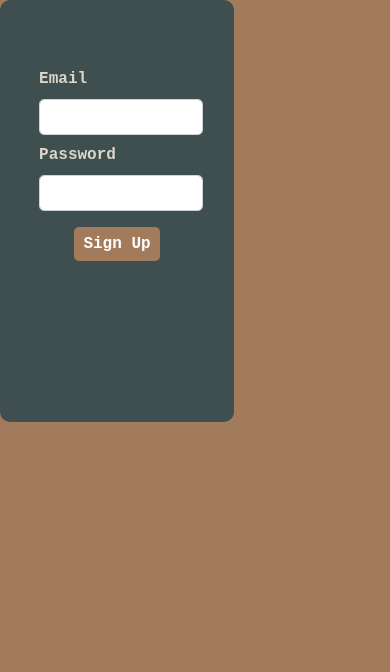
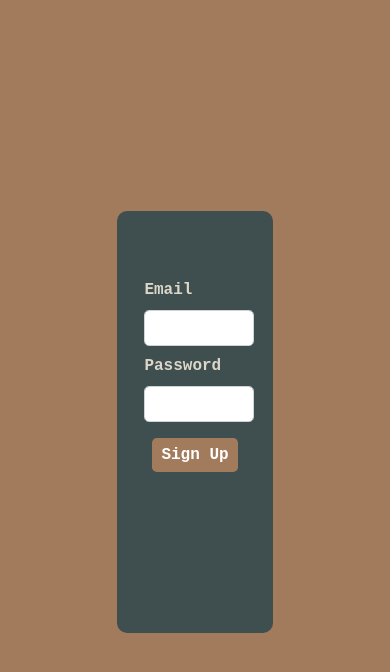
Before and after one commit to AbdallahNagy/Full-Stack-TODO-App, an Angular app in the folder front-end/: page / in a window 390 px wide. Shown: the top 672 px of the page. Built offline with nearby package versions, Linux system fonts and the light colour scheme.

Commit message:
SOLVE responsive issues and

```diff
--- a/front-end/src/app/Components/login/login.component.css
+++ b/front-end/src/app/Components/login/login.component.css
@@ -1,8 +1,15 @@
+.login {
+    height: 100vh;
+    display: grid;
+    /* place-items: center; */
+}
+
 .login-container {
+    place-self: center;
     display: flex;
     justify-content: center;
     align-items: center;
-    width: 60%;
+    width: 40%;
     height: 50%;
     border-radius: 10px;
     background-color: var(--gray);
--- a/front-end/src/app/Components/login/login.component.html
+++ b/front-end/src/app/Components/login/login.component.html
@@ -1,3 +1,4 @@
+<div class="login">
     <div class="login-container">
 
         <form action="post" class="form-group">
@@ -14,3 +15,4 @@
         </form>
 
     </div>
+</div>
--- a/front-end/src/app/app.component.css
+++ b/front-end/src/app/app.component.css
@@ -1,20 +1,6 @@
-/* app-main {
-    display: flex;
-    align-items: center;
-    justify-content: center;
-    height: 100vh;
-} */
-
-.router {
-    background-color:  var(--brown);
-    width: 100%;
-    height: 100vh;
-}
-
 router-outlet {
     display: flex;
     align-items: center;
     justify-content: center;
     width: 100%;
-    /* height: 100%; */
 }
--- a/front-end/src/app/app.component.html
+++ b/front-end/src/app/app.component.html
@@ -2,6 +2,3 @@
 <div class="router">
     <router-outlet></router-outlet>
 </div>
-
-<!-- <app-main></app-main> -->
-<!-- <app-register></app-register> -->
```
Lines whose indentation alone changed are shown as unchanged.
